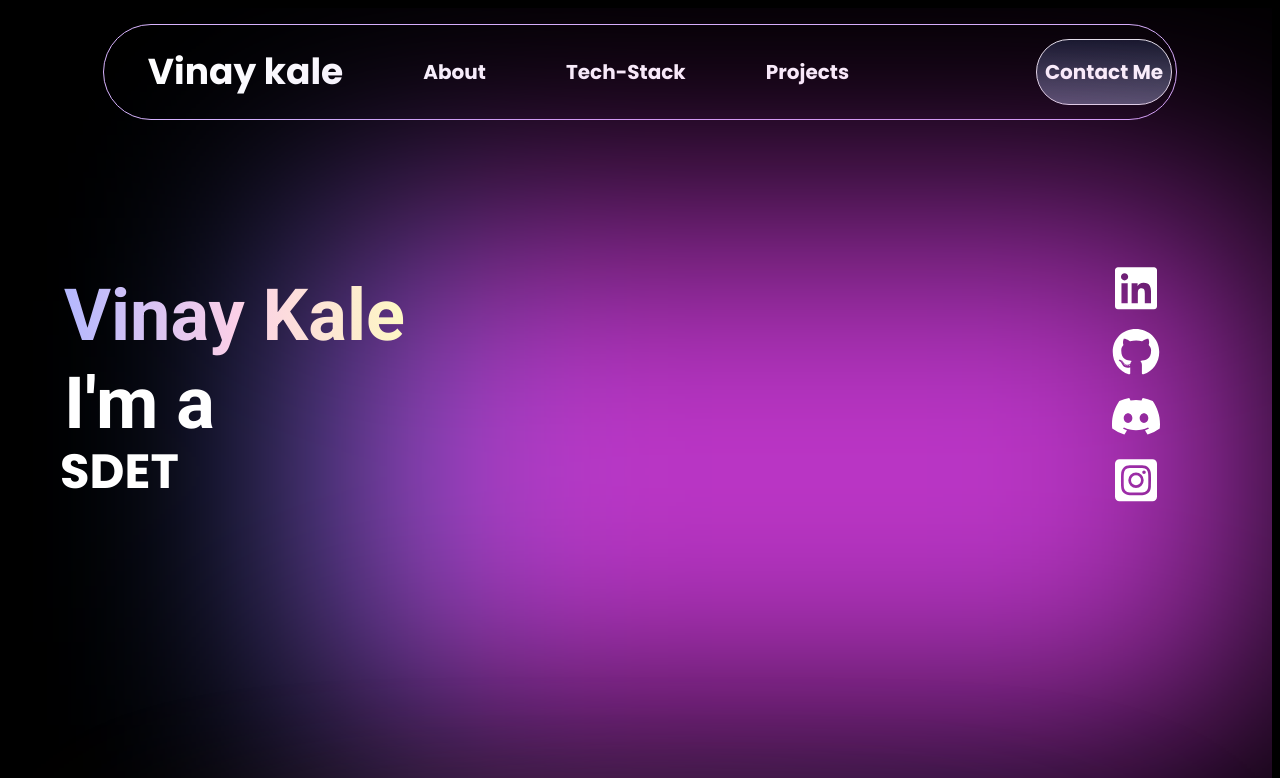
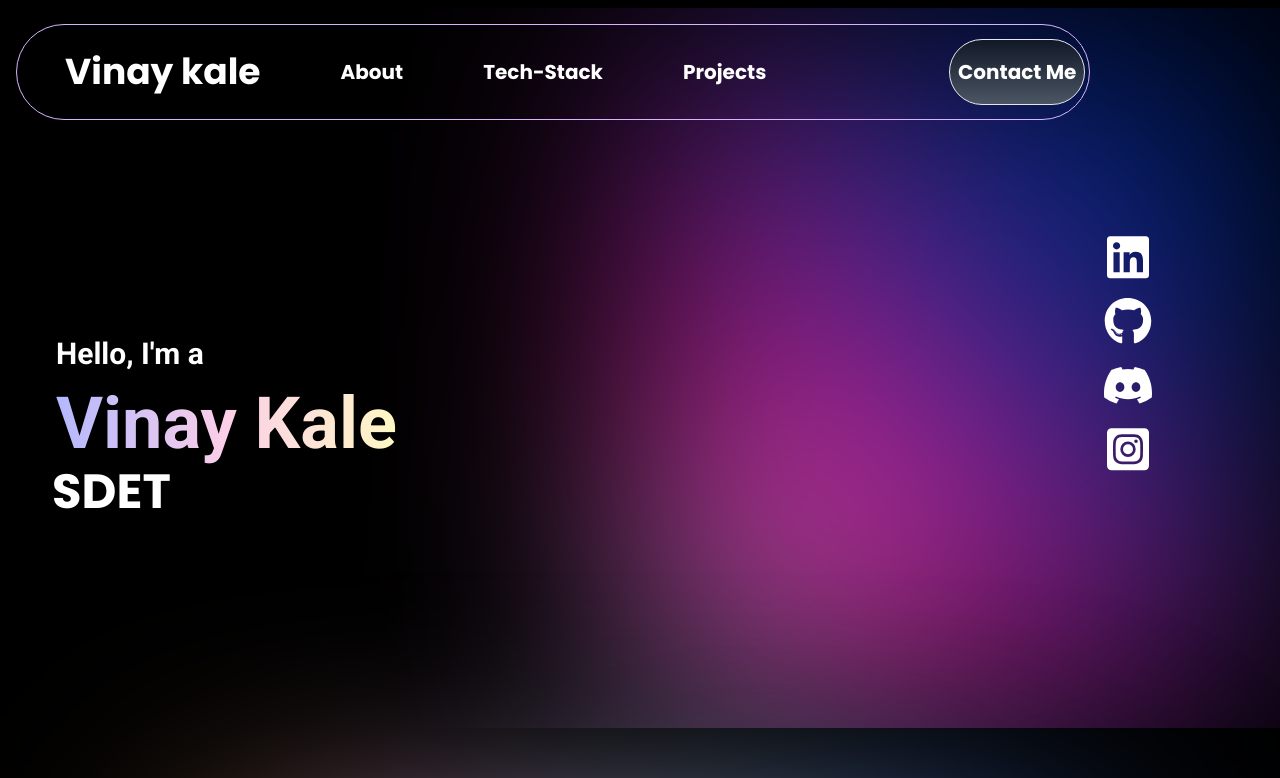
Before and after one commit to VinayKale1998/portfolio-website, a React (Vite) app: page / in a window 1280 px wide. Shown: the top 778 px of the page. Built offline with nearby package versions, Linux system fonts and the light colour scheme; a web font is replaced by a local one.

Commit message:
basic adjustments

```diff
--- a/src/App.tsx
+++ b/src/App.tsx
@@ -3,7 +3,7 @@ import LandingPage from "./pages/LandingPage";
 import { motion } from "framer-motion";
 const App: FC = () => {
   return (
-    <motion.main className="dark bg-primary-purple px-2 py-2 min-h-[100vh] inset-0 min-w-[100%] ">
+    <motion.main className="dark bg-primary-purple  ">
       <LandingPage></LandingPage>
     </motion.main>
   );
--- a/src/components/About.tsx
+++ b/src/components/About.tsx
@@ -5,6 +5,7 @@ import { motion } from "framer-motion";
 import Gradient from "../rudimentary/Gradient";
 import Info from "../rudimentary/Info";
 import Socials from "../rudimentary/Socials";
+import NavBar from "./NavBar";
 
 function About() {
   const containerVariants = staggerContainer(1);
@@ -14,9 +15,10 @@ function About() {
       initial={StateValues.hidden}
       whileInView={StateValues.show}
       viewport={{ once: false, amount: 0.5 }}
-      className="relative m-2 p-2 w-full min-w-[100vw] min-h-[85vh] lg:min-h-[90vh] z-10    "
+      className="relative m-2 p-2 w-full min-w-[100vw] min-h-[85vh] lg:min-h-[90vh] z-10  overflow-hidden   "
     >
       <Gradient gradient="gradient-spotlight " className="grandient-main" />
+      <NavBar></NavBar>
       <Info />
       <Socials />
     </motion.section>
--- a/src/components/NavBar.tsx
+++ b/src/components/NavBar.tsx
@@ -1,6 +1,6 @@
 function NavBar() {
   return (
-    <nav className=" flex relative top-4 left-0 right-0 m-auto   items-center min-w-[80%] max-w-[98%] w-[98%] sm:max-w-[95%]  xl:max-w-[85%]  p-1  rounded-full min-h-[9vh]  sm:max-h-[10vh] lg:min-h-[12vh] bg-secondar-white dark:bg-primary-purple  border-0.5 border-purple-300  overflow-hidden  ">
+    <nav className=" flex relative top-2   items-center min-w-[80%] max-w-[95%] w-[98%] sm:max-w-[95%]  xl:max-w-[85%]  p-2  rounded-full min-h-[9vh]  sm:max-h-[10vh] lg:min-h-[12vh]   border-0.5 border-purple-300  overflow-hidden  ">
       <a className="text-xl  sm:text-xl md:text-2xl lg:text-3xl xl:text-4xl 2xl:text-4xl font-bold ml-1 md:mx-2 lg:mx-5 xl:mx-10 2xl:mx-15 ">
         {" "}
         Vinay kale
--- a/src/index.css
+++ b/src/index.css
@@ -30,20 +30,17 @@
 
 .gradient-spotlight {
   background-image: linear-gradient(
-    270deg,
-    hsl(295deg 60% 51%) 91%,
-    hsl(284deg 70% 73%) 26%,
-    hsl(257deg 70% 86%) 39%,
-    hsl(202deg 92% 90%) 50%,
-    hsl(215deg 77% 81%) 61%,
-    hsl(221deg 73% 70%) 74%,
-    hsl(220deg 76% 51%) 100%
+    to bottom left,
+    #002182 20%,
+    /* Indigo/dark blue at the top */ #002980 30%,
+    /* Purple in the middle */ #c71585 70%,
+    /* Medium violet red towards the bottom */ #c0c6ff 100%
+      /* Pink at the bottom */
   );
+  background-size: 50% 100%; /* Cover 50% of the width and 100% of the height */
+  background-position: top right;
+  background-repeat: no-repeat;
   filter: blur(125px);
-  background-size: 10% 10%;
-  background-position: right;
-  background-repeat: no-repeat;
-  animation: breathe 3s ease-in-out infinite;
 }
 .gradient-normal {
   background-image: linear-gradient(
--- a/src/pages/LandingPage.tsx
+++ b/src/pages/LandingPage.tsx
@@ -1,4 +1,3 @@
-import NavBar from "../components/NavBar";
 import About from "../components/About";
 import Projects from "../components/Projects";
 import TechStack from "../components/TechStack";
@@ -6,7 +5,6 @@ import TechStack from "../components/TechStack";
 function LandingPage() {
   return (
     <main className="dark:text-white h-auto flex flex-col min-w-[100%] overflow-hidden">
-      <NavBar />
       <About />
       <TechStack></TechStack>
       <Projects />
--- a/src/rudimentary/Info.tsx
+++ b/src/rudimentary/Info.tsx
@@ -24,13 +24,14 @@ function Info() {
   }, [skills]);
 
   return (
-    <div className="absolute flex flex-col  top-[50vh] md:top-[20vh]  left-0 md:left-10  ">
+    <div className="absolute flex flex-col  top-[50vh] md:top-[40vh]  left-0 md:left-10  ">
+      <Card className="text-xl md:text-xl lg:text-2xl xl:text-3xl 2xl:text-4xl font-bold m-1 p-1 name  lg:top-10 ">
+        Hello, I'm a
+      </Card>
       <Card className="text-3xl md:text-5xl lg:text-6xl xl:text-7xl 2xl:text-8xl font-bold m-1 p-1 name gradient-text   lg:top-10 ">
         Vinay Kale
       </Card>
-      <Card className="text-3xl md:text-4xl lg:text-6xl xl:text-7xl 2xl:text-8xl font-bold m-1 p-1 name  lg:top-10 ">
-        I'm a
-      </Card>
+
       <TypingText
         text={currentText}
         key={currentIndex}
--- a/src/rudimentary/Socials.tsx
+++ b/src/rudimentary/Socials.tsx
@@ -24,7 +24,7 @@ function Socials() {
 
   return (
     <motion.div
-      className="flex lg:flex-col  absolute left-0  top-14 lg:left-auto lg:right-32 lg:top-44  mt-[-25px] text-4xl  md:4xl lg:text-5xl"
+      className="flex lg:flex-col  absolute left-0  top-28 lg:left-auto lg:right-32 lg:top-56   text-4xl  md:4xl lg:text-5xl"
       variants={staggerVariant}
       initial="hidden"
       animate="visible"
```
